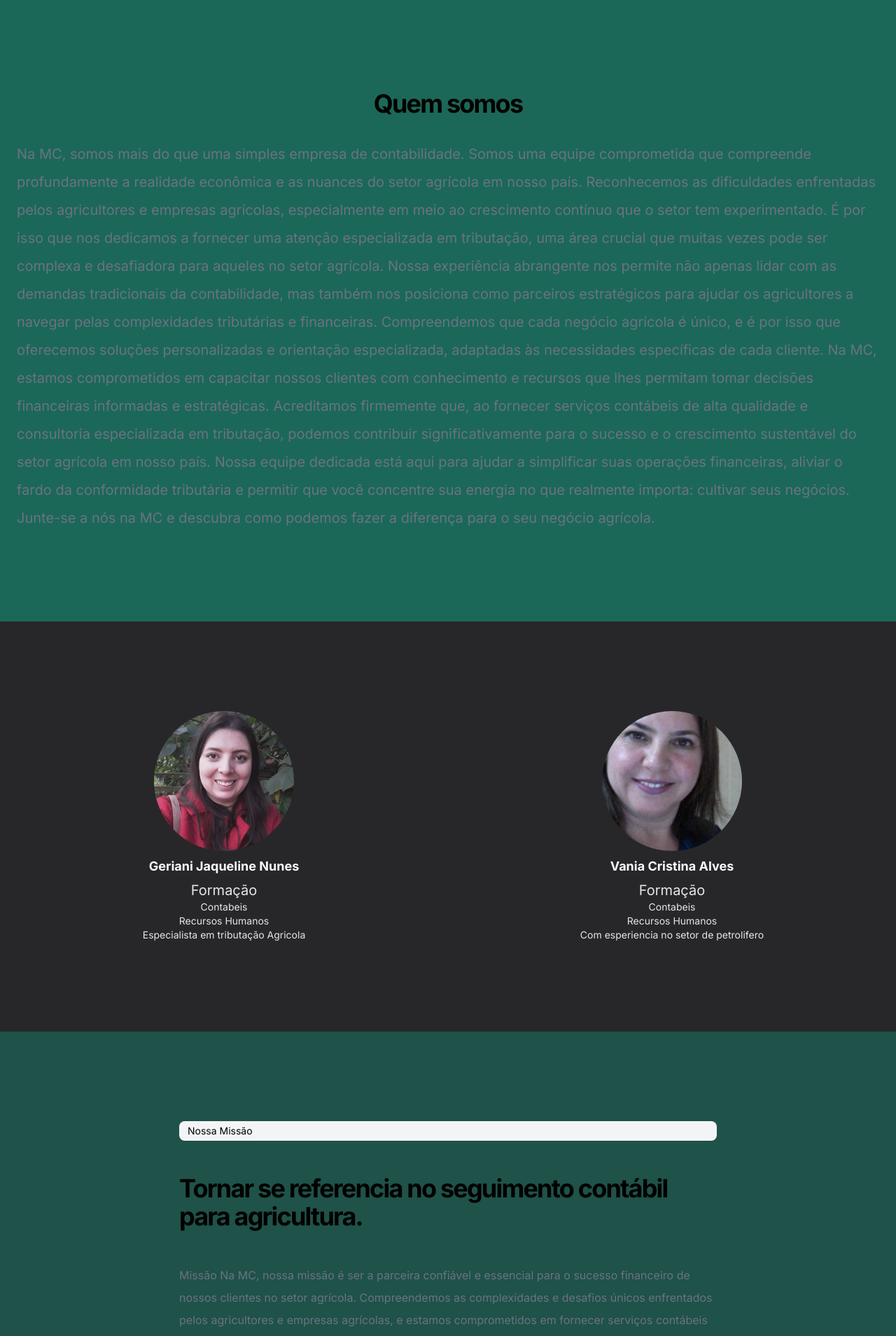
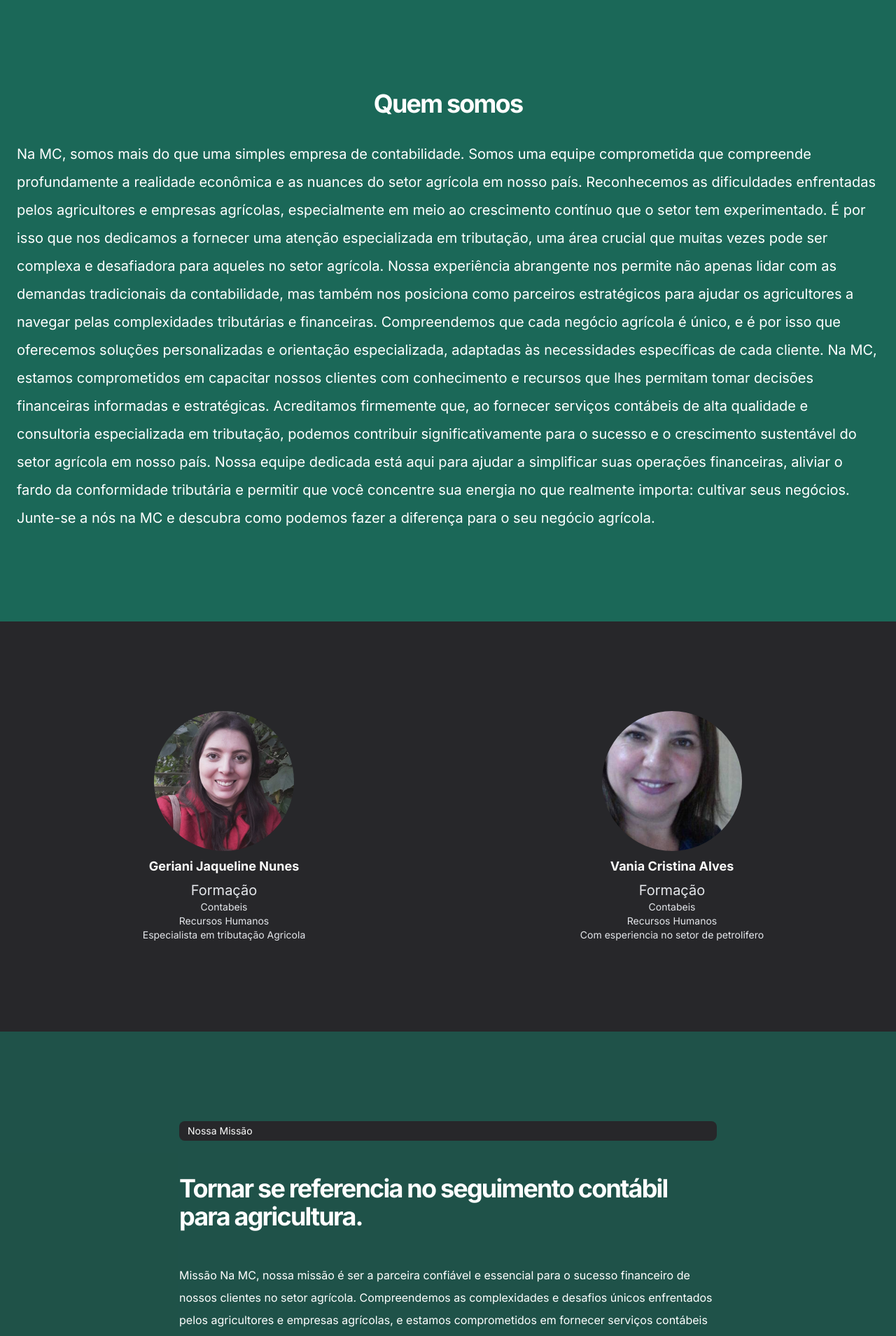
Before and after one commit to ismaelstrey/mulherescontabil, a Next.js app: page / in a window 1280 px wide. Shown: the part 640-2549 px from the top of the page at 70% size. Built offline with nearby package versions, Linux system fonts and the light colour scheme.

Commit message:
update color txt

```diff
--- a/src/components/QuemSomos/QuemSomos.tsx
+++ b/src/components/QuemSomos/QuemSomos.tsx
@@ -10,12 +10,12 @@ export function QuemSomos() {
         <div className="container px-4 md:px-6">
           <div className="space-y-8">
             <div className="text-center">
-              <h1 className="text-3xl font-bold tracking-tighter sm:text-4xl">
+              <h1 className="text-3xl font-bold tracking-tighter sm:text-4xl text-white">
                 Quem somos
               </h1>
             </div>
             <div className="mx-auto w-full space-y-6">
-              <div className="text-gray-500 md:text-xl/relaxed md:mx-auto lg:text-base/relaxed xl:text-xl/relaxed dark:text-gray-100">
+              <div className="text-white md:text-xl/relaxed md:mx-auto lg:text-base/relaxed xl:text-xl/relaxed dark:text-gray-100">
                 <div className="leading-loose">
                   Na <span>MC</span>, somos mais do que uma simples empresa de
                   contabilidade. Somos uma equipe comprometida que compreende
@@ -97,13 +97,13 @@ export function QuemSomos() {
       <section className="flex bg-primary/20 justify-center w-full py-12 md:py-24 lg:py-32">
         <div className="container px-4 md:px-6">
           <div className="grid max-w-3xl gap-6 mx-auto lg:gap-12">
-            <div className="inline-block rounded-lg bg-gray-100 px-3 py-1 text-sm dark:bg-gray-800">
+            <div className="inline-block rounded-lg bg-zinc-800 px-3 py-1 text-sm text-white">
               Nossa Missão
             </div>
-            <h2 className="text-3xl font-bold tracking-tighter sm:text-4xl">
+            <h2 className="text-3xl font-bold tracking-tighter sm:text-4xl text-white">
               Tornar se referencia no seguimento contábil para agricultura.
             </h2>
-            <div className="space-y-4 text-gray-500 md:text-xl/relaxed lg:text-base/relaxed dark:text-gray-400">
+            <div className="space-y-4 text-white md:text-xl/relaxed lg:text-base/relaxed">
               <div className="leading-loose">
                 Missão Na MC, nossa missão é ser a parceira confiável e
                 essencial para o sucesso financeiro de nossos clientes no setor
@@ -139,14 +139,14 @@ export function QuemSomos() {
       <section className="flex bg-primary/10 justify-center w-full py-12 md:py-24 lg:py-32">
         <div className="container px-4 md:px-6">
           <div className="grid max-w-3xl gap-6 mx-auto lg:gap-12">
-            <div className="inline-block rounded-lg bg-gray-100 px-3 py-1 text-sm dark:bg-gray-800">
+            <div className="inline-block rounded-lg bg-zinc-800 text-white px-3 py-1 text-sm">
               Nossos Valores
             </div>
-            <h2 className="text-2xl text-center font-bold tracking-tighter sm:text-3xl">
+            <h2 className="text-2xl text-center font-bold tracking-tighter sm:text-3xl text-white">
               Compromisso com a Excelência, Parceria de Confiança, Conhecimento
               Especializado e Inovação Contínua
             </h2>
-            <div className="space-y-4 text-gray-500 md:text-xl/relaxed lg:text-base/relaxed dark:text-gray-400">
+            <div className="space-y-4 text-white md:text-xl/relaxed lg:text-base/relaxed">
               <span className="leading-loose gap-3 flex flex-col">
                 <p>
                   {" "}
```
